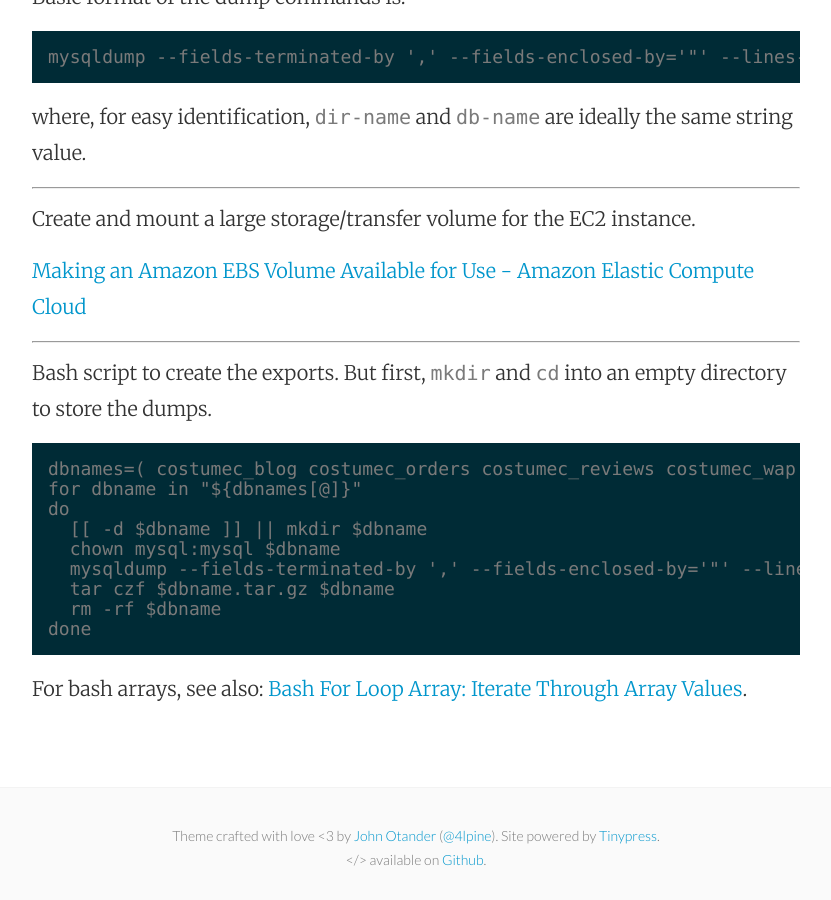
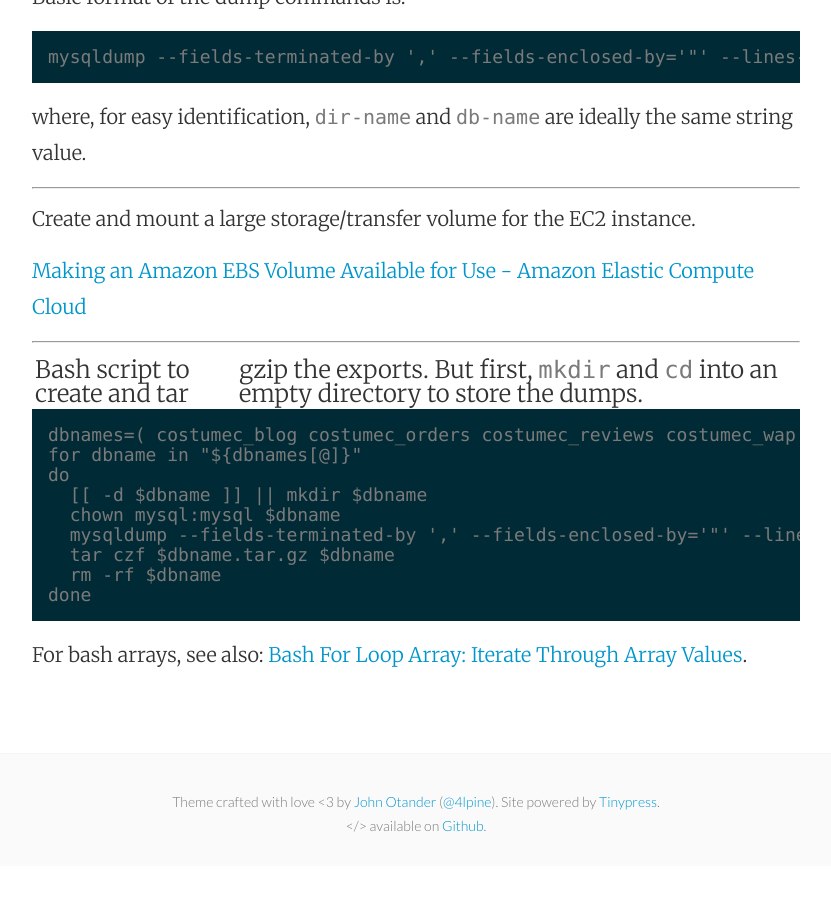
Before and after one commit to mattymaloney/mattymaloney.github.io, a Jekyll site: the page built from _posts/2016-05-16-migration-mysql-to-aws-rds.md, in a window 1280 px wide and 900 px high, scrolled down 1068 px. Shown: the whole window, without its empty margins (224-1055 px from the left). Built offline with Jekyll 4.4.1, drawn with Linux system fonts in a browser that asks for light colours; after the commit the page ends 1934 px from its top, so only the background shows below that.

Commit message:
Updated 2016-05-16-migration-mysql-to-aws-rds.md

````diff
--- a/_posts/2016-05-16-migration-mysql-to-aws-rds.md
+++ b/_posts/2016-05-16-migration-mysql-to-aws-rds.md
@@ -33,7 +33,7 @@ Create and mount a large storage/transfer volume for the EC2 instance.
 
 ---
 
-Bash script to create the exports. But first, `mkdir` and `cd` into an empty directory to store the dumps.
+Bash script to create and tar|gzip the exports. But first, `mkdir` and `cd` into an empty directory to store the dumps.
 
 ```
 dbnames=( costumec_blog costumec_orders costumec_reviews costumec_wap costumec_ccraze costumec_photos costumec_school costumec_wasatch ccraz_manny costumec_dev costumec_phplive costumec_search costumec_weblog )
````
